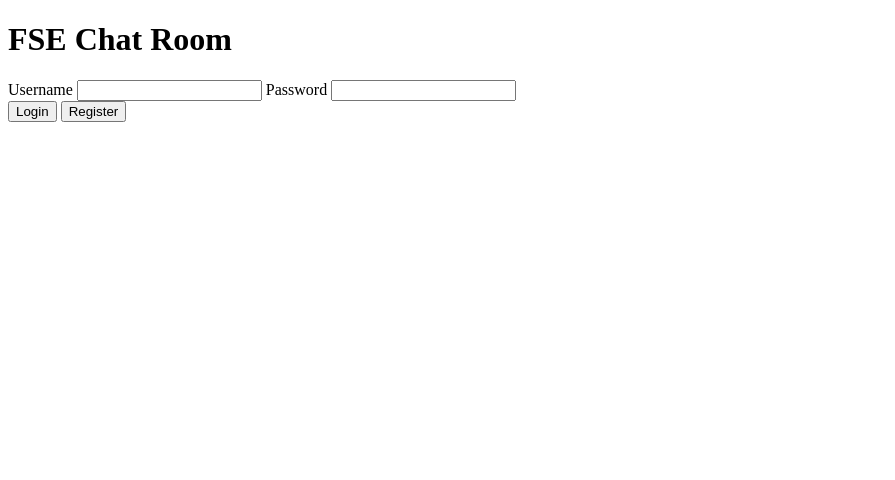
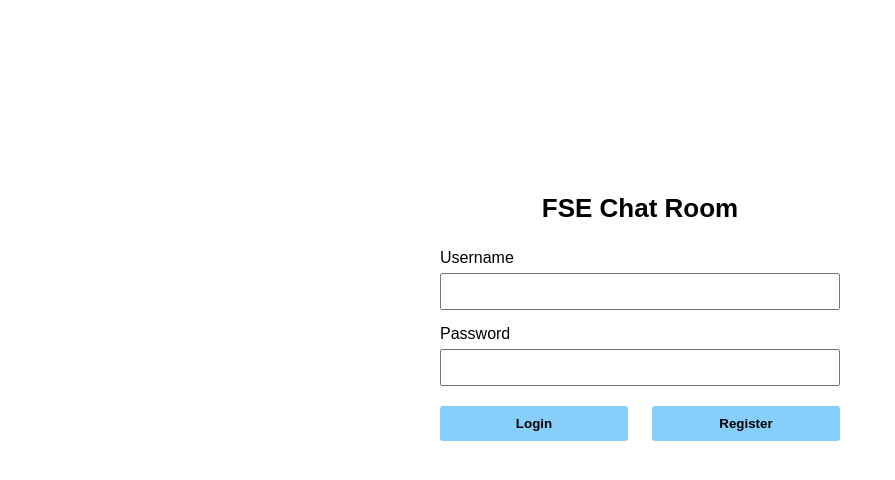
Before and after one commit to vchen4-cmu-F25/18652-preclass-assignment, a plain HTML site: page frontend/userauth.html in a window 1280 px wide. Shown: the whole page, without its empty margins (0-895 px from the left). Drawn offline with Linux system fonts and the light colour scheme.

Commit message:
basic styling done

```diff
--- /dev/null
+++ b/frontend/styles/userauth.css
@@ -0,0 +1,58 @@
+body {
+    display: flex;
+    justify-content: center;
+    align-items: center;
+    height: 75vh;
+    font-family: Arial, sans-serif;
+}
+
+.userauth {
+    background: white;
+    padding: 30px 30px;
+    width: 100%;
+    max-width: 400px;
+}
+
+.topic h1 {
+    text-align: center;
+    margin-bottom: 25px;
+    font-size: 26px;
+    font-weight: bold;
+}
+
+.info label {
+    display: block;
+    margin-top: 15px;
+    margin-bottom: 6px;
+    font-size: 16px;
+}
+
+.info input {
+    width: 100%;
+    padding: 8px;
+    font-size: 15px;
+    max-width: 380px;
+    margin: 0 auto;
+}
+
+.buttoncontainer {
+    display: flex;
+    justify-content: space-between;
+    margin-top: 20px;
+}
+
+.buttoncontainer button {
+    width: 47%;
+    padding: 10px 0;
+    background-color: lightskyblue;
+    color: black;
+    border: none;
+    border-radius: 3px;
+    cursor: pointer;
+    font-weight: bold;
+}
+
+.buttoncontainer button:hover {
+    background-color: deepskyblue;
+    opacity: 0.9;
+}
--- a/frontend/index.html
+++ b/frontend/userauth.html
@@ -1,7 +1,7 @@
 <!DOCTYPE html>
 <html lang="en">
 <head>
-    <link rel="stylesheet" href="../frontend/styles/style.css">
+    <link rel="stylesheet" href="../frontend/styles/userauth.css">
 </head>
 <body>
     <div class="userauth">
```
Also changed, not shown: frontend/styles/style.css (deleted).
